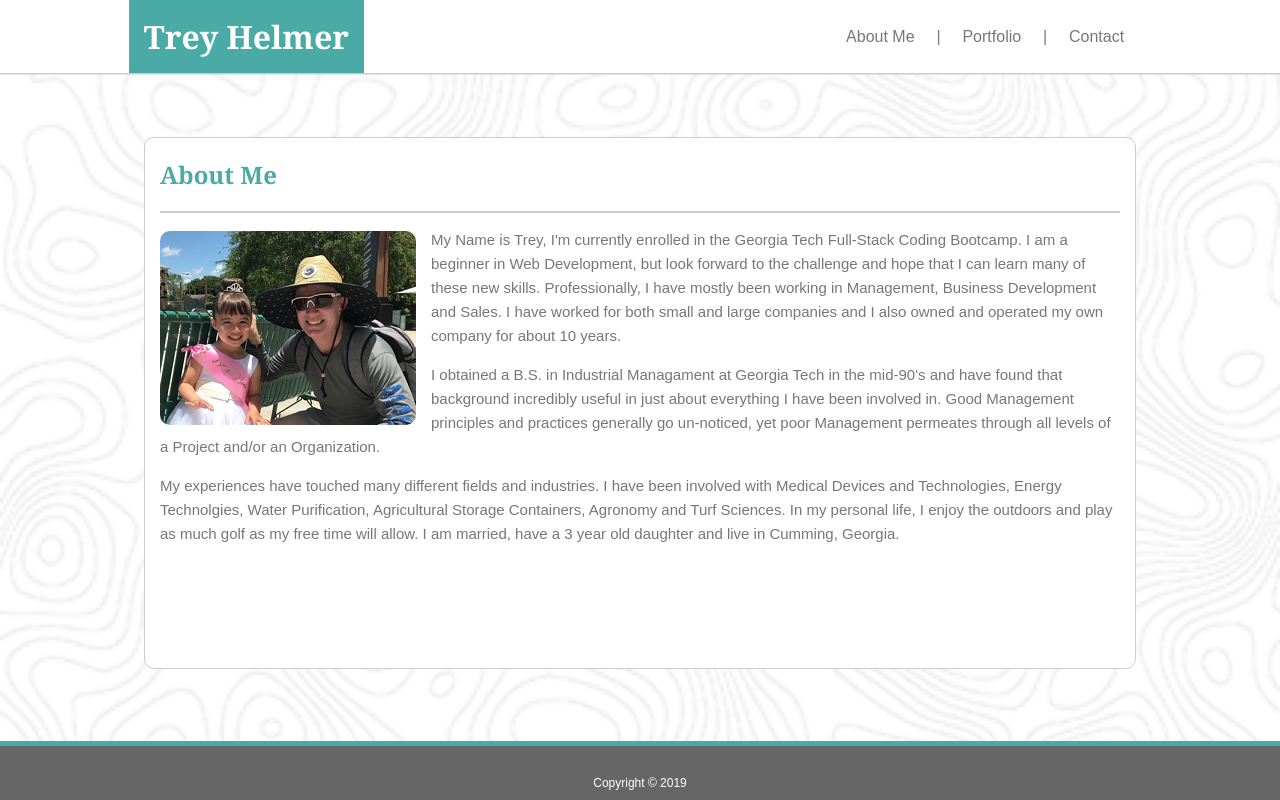
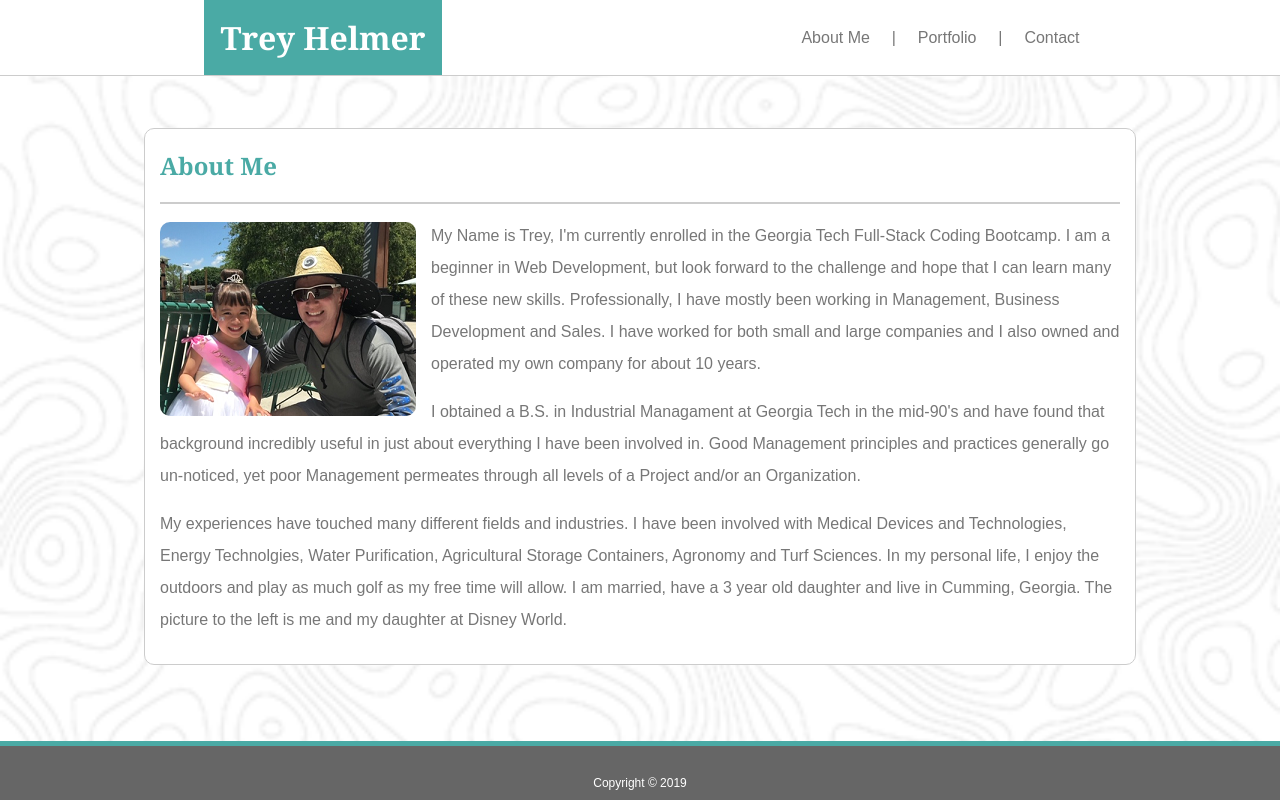
Before and after one commit to PCHIII/basic_portfolio, a plain HTML site: page index.html in a window 1280 px wide. Drawn offline with Linux system fonts and the light colour scheme.

Commit message:
changed border header/footer

```diff
--- a/assets/css/style.css
+++ b/assets/css/style.css
@@ -1,42 +1,59 @@
 html {
-    background: url(../images/topography.png) no-repeat center center fixed;
+    background: url(../images/topography.png) no-repeat center fixed;
     background-size: cover;
 }
 
 body {
+    display: block;
     margin: 0;
+    border: 0;
     color: #777777;
     font-family: Arial, Helvetica, sans-serif;
     font-size: 1rem;
 }
 
+.flex-container {
+    margin-left 40px;
+}
+
 header {
-    box-shadow: 0 1.5px 0px 0px #cccccc;
+    border-bottom: 1.5px solid #cccccc;
+    top: 0;
+    width: 100%;
+    position: fixed;
+    overflow: hidden;
+
 }
+
 
 
 #name {
     background-color: #4aaaa5;
     color:white;
-    border: #cccccc;
-    padding: 15px;
-    margin:0;
+    padding: 16px;
+}
 
-}
+
+.flex-container {
+margin-left: 30px;
+
+ }
 
 h1 {
     font-family: Georgia, 'Times New Roman', Times, serif;
     color: #4aaaa5;
     margin-top: 5px;
 
+
 }
 
-#split {
+ #split {
     background-color: #ffffff;
     display: flex;
     justify-content: space-around;
+    width: 100%;
     align-items: center;
-    padding: 0 1rem;
+    padding: 0;
 
 }
 
@@ -47,20 +64,22 @@ h1 {
     }
 
 nav {
-    flex: 0 1 45%;
+    flex: 0 1 20%;
+    max-width: 960px;
+    display: block;
+
 
 }
 
 nav ul {
     width: 300px;
     list-style: none;
-    padding: 0 1rem;
+    padding: 0;
     display: flex;
     justify-content: space-around;
-    align-items: center;
-    margin: 0;
+    margin: 0 15px 0 0;
     flex-flow: row wrap;
-    float: right;
+
 }
 
 nav a, li {
@@ -90,21 +109,20 @@ img {
 }
 
 p {
-    line-height: 24px;
-    font-size: 15px;
+    line-height: 2rem;
+    font-size: 16px;
+    padding-bottom: 0;
+    padding-top: 0;
 
 }
 
 section {
 
     max-width: 960px;
-    margin:0 auto;
-    height: 500px;
-    padding: 15px;
-    align-items: left;
+    margin: 10% auto;
+    height: 520px;
+    padding: 15px 15px 0 15px;
     border: 1px solid #cccccc;
-    margin-top: 5%;
-    position: center;
     background-color:#ffffff;
     overflow: auto;
     border-radius: 10px;
@@ -120,7 +138,8 @@ footer {
     text-align: center;
     background-color: #666666;
     padding: 30px 0 10px 0;
-    box-shadow: 0 -5px 0 0 #4aaaa5;
+    border-top: 5px solid #4aaaa5;
+    overflow: hidden;
 }
 
 .container {
@@ -168,10 +187,10 @@ input[type=submit]:hover {
 .gallery {
     display: grid;
     grid-template-columns: repeat(2,1fr);
-    grid-gap: 5px;
     float: left;
     width: 500px;
     padding: 15px 0 0 0;
+
 
 }
 
@@ -187,4 +206,5 @@ input[type=submit]:hover {
     width: 200px;
     background-color: #4aaaa5;
 
+
 }
--- a/index.html
+++ b/index.html
@@ -12,9 +12,9 @@
  <body>
 
 <header id="split">
-    <div class="nav-links">
+    <div class="flex-container">
             <h1 id="name">Trey Helmer<h1>
-    </div>
+     </div>
     <nav>
         <ul>
             <li><a href="index.html">About Me</a></li>
@@ -28,8 +28,8 @@
 
 </header>
 
- <section>
-  <div class="section-title">
+<section>
+
     <h1>About Me</h1>
 <hr>
 </div>
@@ -40,7 +40,7 @@
 
     <p> I obtained a B.S. in Industrial Managament at Georgia Tech in the mid-90's and have found that background incredibly useful in just about everything I have been involved in. Good Management principles and practices generally go un-noticed, yet poor Management permeates through all levels of a Project and/or an Organization. </p>
 
-    <p>My experiences have touched many different fields and industries. I have been involved with Medical Devices and Technologies, Energy Technolgies, Water Purification, Agricultural Storage Containers, Agronomy and Turf Sciences.  In my personal life, I enjoy the outdoors and play as much golf as my free time will allow. I am married, have a 3 year old daughter and live in Cumming, Georgia.</p>
+    <p>My experiences have touched many different fields and industries. I have been involved with Medical Devices and Technologies, Energy Technolgies, Water Purification, Agricultural Storage Containers, Agronomy and Turf Sciences.  In my personal life, I enjoy the outdoors and play as much golf as my free time will allow. I am married, have a 3 year old daughter and live in Cumming, Georgia. The picture to the left is me and my daughter at Disney World.</p>
 
 
 </section>
```
Also changed, not shown: contact.html (+1 -1 lines), portfolio.html (+1 -1 lines).
